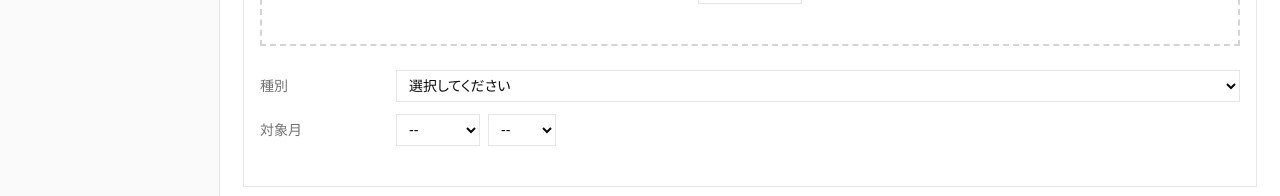
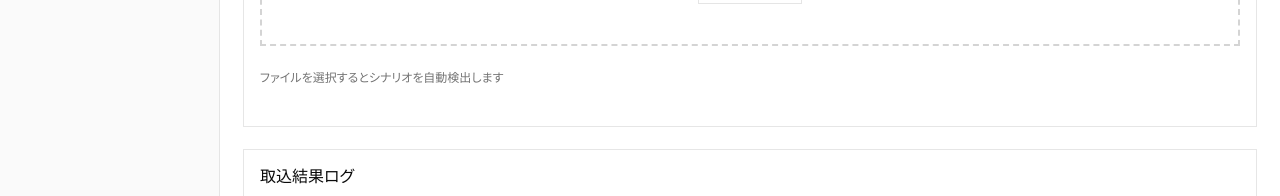
Before and after one commit to sudat/fpa-dashboard, a React (Vite) app: page / in a window 1280 px wide. Both pictures are taken after a click on the button "管理". Shown: the part 224-420 px from the top of the page. Built offline with nearby package versions, Linux system fonts and the light colour scheme.

Commit message:
feat(admin): refactor scenario input form to show auto-detected scenarios

```diff
--- a/src/features/admin/components/scenario-input-form.tsx
+++ b/src/features/admin/components/scenario-input-form.tsx
@@ -1,217 +1,58 @@
-import { useState, useCallback, type ChangeEvent } from "react"
-import type { ScenarioKind, ScenarioInput } from "@/lib/domain/upload-contract"
-import { scenarioInputSchema } from "@/lib/domain/upload-contract"
+import type { ScenarioKind } from "@/lib/domain/upload-contract"
+import type { DetectedScenario } from "../hooks/use-upload-flow"
 import { TYPOGRAPHY } from "@/lib/ui/theme"
 
-const KIND_OPTIONS: { value: ScenarioKind; label: string }[] = [
-  { value: "actual", label: "実績" },
-  { value: "budget", label: "予算" },
-  { value: "forecast", label: "見込" },
-]
-
-const YEAR_OPTIONS = Array.from({ length: 11 }, (_, i) => {
-  const year = new Date().getFullYear() - 3 + i
-  return { value: String(year), label: `${year}年` }
-})
-
-const MONTH_OPTIONS = Array.from({ length: 12 }, (_, i) => {
-  const month = i + 1
-  return { value: String(month).padStart(2, "0"), label: `${month}月` }
-})
-
-function parseYearMonth(value: string): { year: string; month: string } {
-  const [year = "", month = ""] = value.split("-")
-  return { year, month }
+const SCENARIO_KIND_LABEL: Record<ScenarioKind, string> = {
+  actual: "実績",
+  budget: "予算",
+  forecast: "見込",
 }
 
 interface ScenarioInputFormProps {
-  value: Partial<ScenarioInput>
+  detectedScenarios: DetectedScenario[] | null
   generatedLabel: string | null
-  onChange: (input: ScenarioInput) => void
-  disabled?: boolean
+  isLoading?: boolean
 }
 
 export function ScenarioInputForm({
-  value,
+  detectedScenarios,
   generatedLabel,
-  onChange,
-  disabled,
+  isLoading,
 }: ScenarioInputFormProps) {
-  const [localKind, setLocalKind] = useState(value.kind ?? "")
-  const [tmYear, setTmYear] = useState(() => parseYearMonth(value.targetMonth ?? "").year)
-  const [tmMonth, setTmMonth] = useState(() => parseYearMonth(value.targetMonth ?? "").month)
-  const [fsYear, setFsYear] = useState(() => parseYearMonth(value.forecastStart ?? "").year)
-  const [fsMonth, setFsMonth] = useState(() => parseYearMonth(value.forecastStart ?? "").month)
-
-  const kind = localKind
-  const targetMonth = tmYear && tmMonth ? `${tmYear}-${tmMonth}` : ""
-  const forecastStart = fsYear && fsMonth ? `${fsYear}-${fsMonth}` : ""
-
-  const tryBuildAndNotify = useCallback(
-    (candidate: { k: string; tm: string; fs: string }) => {
-      if (!candidate.k || !candidate.tm) return
-
-      const input: ScenarioInput = {
-        kind: candidate.k as ScenarioKind,
-        targetMonth: candidate.tm,
-        ...(candidate.fs ? { forecastStart: candidate.fs } : {}),
-      }
-
-      const parsed = scenarioInputSchema.safeParse(input)
-      if (parsed.success) {
-        onChange(parsed.data)
-      }
-    },
-    [onChange],
-  )
-
-  const handleKindChange = useCallback(
-    (e: ChangeEvent<HTMLSelectElement>) => {
-      const v = e.target.value
-      setLocalKind(v)
-      tryBuildAndNotify({ k: v, tm: targetMonth, fs: forecastStart })
-    },
-    [tryBuildAndNotify, targetMonth, forecastStart],
-  )
-
-  const handleTargetMonthYearChange = useCallback(
-    (e: ChangeEvent<HTMLSelectElement>) => {
-      const v = e.target.value
-      setTmYear(v)
-      const tm = v && tmMonth ? `${v}-${tmMonth}` : ""
-      tryBuildAndNotify({ k: kind, tm, fs: forecastStart })
-    },
-    [tryBuildAndNotify, kind, tmMonth, forecastStart],
-  )
-
-  const handleTargetMonthMonthChange = useCallback(
-    (e: ChangeEvent<HTMLSelectElement>) => {
-      const v = e.target.value
-      setTmMonth(v)
-      const tm = tmYear && v ? `${tmYear}-${v}` : ""
-      tryBuildAndNotify({ k: kind, tm, fs: forecastStart })
-    },
-    [tryBuildAndNotify, kind, tmYear, forecastStart],
-  )
-
-  const handleForecastStartYearChange = useCallback(
-    (e: ChangeEvent<HTMLSelectElement>) => {
-      const v = e.target.value
-      setFsYear(v)
-      const fs = v && fsMonth ? `${v}-${fsMonth}` : ""
-      tryBuildAndNotify({ k: kind, tm: targetMonth, fs })
-    },
-    [tryBuildAndNotify, kind, targetMonth, fsMonth],
-  )
-
-  const handleForecastStartMonthChange = useCallback(
-    (e: ChangeEvent<HTMLSelectElement>) => {
-      const v = e.target.value
-      setFsMonth(v)
-      const fs = fsYear && v ? `${fsYear}-${v}` : ""
-      tryBuildAndNotify({ k: kind, tm: targetMonth, fs })
-    },
-    [tryBuildAndNotify, kind, targetMonth, fsYear],
-  )
-
-  const showForecastStart = kind === "actual" || kind === "forecast"
-
   return (
     <div className="flex flex-col gap-4">
-      <div className="grid grid-cols-[120px_1fr] items-center gap-x-4 gap-y-3">
-        <label htmlFor="scenario-kind" className={`${TYPOGRAPHY.body} text-muted-foreground`}>
-          種別
-        </label>
-        <select
-          id="scenario-kind"
-          value={kind}
-          onChange={handleKindChange}
-          disabled={disabled}
-          className="h-8 rounded-none border bg-background px-2 text-sm disabled:opacity-50"
-        >
-          <option value="">選択してください</option>
-          {KIND_OPTIONS.map((opt) => (
-            <option key={opt.value} value={opt.value}>
-              {opt.label}
-            </option>
-          ))}
-        </select>
-
-        <label htmlFor="target-month" className={`${TYPOGRAPHY.body} text-muted-foreground`}>
-          対象月
-        </label>
-        <div className="flex gap-2">
-          <select
-            id="target-month-year"
-            value={tmYear}
-            onChange={handleTargetMonthYearChange}
-            disabled={disabled}
-            className="h-8 rounded-none border bg-background px-2 text-sm disabled:opacity-50"
-          >
-            <option value="">--</option>
-            {YEAR_OPTIONS.map((opt) => (
-              <option key={opt.value} value={opt.value}>
-                {opt.label}
-              </option>
+      {isLoading ? (
+        <span className={`${TYPOGRAPHY.small} text-muted-foreground`}>
+          シナリオを検出中...
+        </span>
+      ) : detectedScenarios && detectedScenarios.length > 0 ? (
+        <div className="flex flex-col gap-2">
+          <span className={`${TYPOGRAPHY.small} text-muted-foreground`}>
+            検出されたシナリオ
+          </span>
+          <ul className="flex flex-col gap-1">
+            {detectedScenarios.map((scenario, i) => (
+              <li key={i} className={`${TYPOGRAPHY.body} flex items-center gap-2`}>
+                <span className="font-medium">
+                  {SCENARIO_KIND_LABEL[scenario.kind] ?? scenario.kind}
+                </span>
+                <span className="text-muted-foreground">
+                  {scenario.targetMonth}〜
+                  {computeEndMonth(scenario.targetMonth, scenario.monthCount)}
+                  ({scenario.monthCount}ヶ月分, {scenario.rowCount}行)
+                </span>
+              </li>
             ))}
-          </select>
-          <select
-            id="target-month"
-            value={tmMonth}
-            onChange={handleTargetMonthMonthChange}
-            disabled={disabled}
-            className="h-8 rounded-none border bg-background px-2 text-sm disabled:opacity-50"
-          >
-            <option value="">--</option>
-            {MONTH_OPTIONS.map((opt) => (
-              <option key={opt.value} value={opt.value}>
-                {opt.label}
-              </option>
-            ))}
-          </select>
+          </ul>
         </div>
-
-        {showForecastStart && (
-          <>
-            <label htmlFor="forecast-start" className={`${TYPOGRAPHY.body} text-muted-foreground`}>
-              見込開始月
-            </label>
-            <div className="flex gap-2">
-              <select
-                id="forecast-start-year"
-                value={fsYear}
-                onChange={handleForecastStartYearChange}
-                disabled={disabled}
-                className="h-8 rounded-none border bg-background px-2 text-sm disabled:opacity-50"
-              >
-                <option value="">--</option>
-                {YEAR_OPTIONS.map((opt) => (
-                  <option key={opt.value} value={opt.value}>
-                    {opt.label}
-                  </option>
-                ))}
-              </select>
-              <select
-                id="forecast-start"
-                value={fsMonth}
-                onChange={handleForecastStartMonthChange}
-                disabled={disabled}
-                className="h-8 rounded-none border bg-background px-2 text-sm disabled:opacity-50"
-              >
-                <option value="">--</option>
-                {MONTH_OPTIONS.map((opt) => (
-                  <option key={opt.value} value={opt.value}>
-                    {opt.label}
-                  </option>
-                ))}
-              </select>
-            </div>
-          </>
-        )}
-      </div>
+      ) : (
+        <span className={`${TYPOGRAPHY.small} text-muted-foreground`}>
+          ファイルを選択するとシナリオを自動検出します
+        </span>
+      )}
 
       {generatedLabel && (
-        <div className="rounded-none border bg-muted/50 px-3 py-2">
+        <div className="rounded-md border bg-muted/50 px-3 py-2">
           <span className={TYPOGRAPHY.small}>生成ラベル: </span>
           <span className={`${TYPOGRAPHY.body} font-medium`}>{generatedLabel}</span>
         </div>
@@ -219,3 +60,13 @@ export function ScenarioInputForm({
     </div>
   )
 }
+
+function computeEndMonth(startMonth: string, monthCount: number): string {
+  const [yearStr, monthStr] = startMonth.split("-")
+  const year = Number(yearStr)
+  const month = Number(monthStr)
+  const endMonth = month + monthCount - 1
+  const endYear = year + Math.floor((endMonth - 1) / 12)
+  const endM = ((endMonth - 1) % 12) + 1
+  return `${endYear}-${String(endM).padStart(2, "0")}`
+}
--- a/src/features/admin/components/upload-section.tsx
+++ b/src/features/admin/components/upload-section.tsx
@@ -8,6 +8,7 @@ import {
 import { Button } from "@/components/ui/button"
 import { Badge } from "@/components/ui/badge"
 import { TYPOGRAPHY, SPACING } from "@/lib/ui/theme"
+import { cn } from "@/lib/utils"
 import { useUploadFlow } from "../hooks/use-upload-flow"
 import { ScenarioInputForm } from "./scenario-input-form"
 import { UploadPreview } from "./upload-preview"
@@ -19,7 +20,6 @@ export function UploadSection() {
   const {
     state,
     selectFile,
-    setScenarioInput,
     preview,
     commit,
     reset,
@@ -98,29 +98,34 @@ export function UploadSection() {
                 onDrop={handleDrop}
                 onDragOver={handleDragOver}
                 onDragLeave={handleDragLeave}
-                className={`flex flex-col items-center justify-center rounded-none border-2 border-dashed px-6 py-10 transition-colors ${
+                className={cn(
+                  "flex flex-col items-center justify-center rounded-md border-2 border-dashed px-6 py-10 transition-colors",
                   isDragOver
                     ? "border-primary bg-primary/5"
                     : state.file
-                      ? "border-green-500 bg-green-50/50 dark:bg-green-950/20"
-                      : "border-muted-foreground/30 hover:border-muted-foreground/50"
-                }`}
+                      ? "border-[color:var(--positive)] bg-positive-muted"
+                      : "border-muted-foreground/30 hover:border-muted-foreground/50",
+                )}
               >
                 {state.file ? (
                   <div className="flex items-center gap-3">
-                    <Badge variant="outline" className="rounded-none bg-green-100 text-green-800 dark:bg-green-900/30 dark:text-green-400">
+                    <Badge
+                      variant="outline"
+                      className="border-[color:var(--positive)] bg-positive-muted text-positive"
+                    >
                       選択済み
                     </Badge>
                     <span className={TYPOGRAPHY.body}>{state.file.name}</span>
                     <span className={TYPOGRAPHY.small}>
                       ({(state.file.size / 1024).toFixed(1)} KB)
                     </span>
-                    <button
+                    <Button
+                      variant="ghost"
+                      size="xs"
                       onClick={reset}
-                      className="rounded-none px-2 py-0.5 text-xs text-muted-foreground hover:text-foreground hover:bg-muted"
                     >
                       変更
-                    </button>
+                    </Button>
                   </div>
                 ) : (
                   <>
@@ -146,10 +151,9 @@ export function UploadSection() {
               </div>
 
               <ScenarioInputForm
-                value={state.scenarioInput ?? {}}
+                detectedScenarios={state.detectedScenarios}
                 generatedLabel={state.generatedLabel}
-                onChange={setScenarioInput}
-                disabled={isUploading || isPreviewing}
+                isLoading={isPreviewing}
               />
 
               {state.preview && (
@@ -164,8 +168,8 @@ export function UploadSection() {
               )}
 
               {state.errorMessage && state.phase === "error" && (
-                <div className="rounded-none border border-red-300 bg-red-50 px-3 py-2 dark:bg-red-950/30">
-                  <p className="text-red-600 text-sm">{state.errorMessage}</p>
+                <div className="rounded-md border border-[color:var(--negative)] bg-negative-muted px-3 py-2">
+                  <p className="text-negative text-sm">{state.errorMessage}</p>
                 </div>
               )}
 
--- a/src/features/admin/hooks/use-upload-flow.ts
+++ b/src/features/admin/hooks/use-upload-flow.ts
@@ -1,5 +1,5 @@
 import { useState, useCallback, useRef } from "react"
-import type { ScenarioInput, ReplacementWarning, UploadMetadata } from "@/lib/domain/upload-contract"
+import type { ScenarioKind, ScenarioInput, ReplacementWarning, UploadMetadata } from "@/lib/domain/upload-contract"
 import { scenarioInputSchema } from "@/lib/domain/upload-contract"
 import { gasClient, isGasAvailable, type UploadPreview } from "@/lib/gas/gas-client"
 import { generateScenarioLabel } from "@/lib/domain/scenario-label"
@@ -13,6 +13,13 @@ export type UploadPhase =
   | "success"
   | "error"
 
+export interface DetectedScenario {
+  kind: ScenarioKind
+  targetMonth: string
+  monthCount: number
+  rowCount: number
+}
+
 export interface UploadState {
   phase: UploadPhase
   file: File | null
@@ -20,6 +27,7 @@ export interface UploadState {
   scenarioInput: ScenarioInput | null
   generatedLabel: string | null
   preview: UploadPreview["preview"] | null
+  detectedScenarios: DetectedScenario[] | null
   replacementWarning: ReplacementWarning | null
   result: UploadMetadata | null
   errorMessage: string | null
@@ -32,12 +40,13 @@ const INITIAL_STATE: UploadState = {
   scenarioInput: null,
   generatedLabel: null,
   preview: null,
+  detectedScenarios: null,
   replacementWarning: null,
   result: null,
   errorMessage: null,
 }
 
-function mockPreviewUpload(_base64: string, _input: ScenarioInput): UploadPreview {
+function mockPreviewUpload(_base64: string, _input: ScenarioInput): UploadPreview & { detectedScenarios?: DetectedScenario[] } {
   return {
     preview: {
       rawRowCount: 42,
@@ -45,6 +54,9 @@ function mockPreviewUpload(_base64: string, _input: ScenarioInput): UploadPrevie
       accounts: ["売上高", "売上原価", "販管費"],
     },
     replacementWarning: null,
+    detectedScenarios: [
+      { kind: "actual", targetMonth: "2026-01", monthCount: 12, rowCount: 42 },
+    ],
   }
 }
 
@@ -78,12 +90,48 @@ function fileToBase64(file: File): Promise<string> {
   })
 }
 
+function buildDefaultScenarioInput(): ScenarioInput {
+  const now = new Date()
+  const targetMonth = `${now.getFullYear()}-${String(now.getMonth() + 1).padStart(2, "0")}`
+  return scenarioInputSchema.parse({ kind: "actual" as ScenarioKind, targetMonth })
+}
+
+function extractDetectedScenarios(result: unknown): DetectedScenario[] | null {
+  const obj = result as Record<string, unknown>
+  if (Array.isArray(obj?.detectedScenarios)) {
+    return obj.detectedScenarios as DetectedScenario[]
+  }
+  return null
+}
+
+function autoPopulateFromDetected(detected: DetectedScenario[] | null): {
+  scenarioInput: ScenarioInput | null
+  generatedLabel: string | null
+} {
+  if (!detected || detected.length === 0) return { scenarioInput: null, generatedLabel: null }
+  const first = detected[0]
+  try {
+    const scenarioInput = scenarioInputSchema.parse({
+      kind: first.kind,
+      targetMonth: first.targetMonth,
+    })
+    return {
+      scenarioInput,
+      generatedLabel: generateScenarioLabel(scenarioInput),
+    }
+  } catch {
+    return { scenarioInput: null, generatedLabel: null }
+  }
+}
+
 export function useUploadFlow() {
   const [state, setState] = useState<UploadState>(INITIAL_STATE)
   const abortRef = useRef(false)
+  const fileBase64Ref = useRef<string | null>(null)
 
   const reset = useCallback(() => {
     abortRef.current = false
+    fileBase64Ref.current = null
     setState(INITIAL_STATE)
   }, [])
 
@@ -94,12 +142,46 @@ export function useUploadFlow() {
     }
     try {
       const base64 = await fileToBase64(file)
+      fileBase64Ref.current = base64
+
       setState({
         ...INITIAL_STATE,
-        phase: "file_selected",
+        phase: "previewing",
         file,
         fileBase64: base64,
       })
+
+      abortRef.current = false
+
+      try {
+        const defaultInput = buildDefaultScenarioInput()
+        const useMock = !isGasAvailable()
+        const result = useMock
+          ? mockPreviewUpload(base64, defaultInput)
+          : await gasClient.previewUpload(base64, defaultInput)
+
+        if (abortRef.current) return
+
+        const detected = extractDetectedScenarios(result)
+        const { scenarioInput, generatedLabel } = autoPopulateFromDetected(detected)
+
+        setState((prev) => ({
+          ...prev,
+          preview: result.preview,
+          replacementWarning: result.replacementWarning,
+          detectedScenarios: detected,
+          scenarioInput: scenarioInput ?? prev.scenarioInput,
+          generatedLabel: generatedLabel ?? prev.generatedLabel,
+          phase: result.replacementWarning ? "warning_shown" : "file_selected",
+        }))
+      } catch (e) {
+        if (abortRef.current) return
+        setState((prev) => ({
+          ...prev,
+          phase: "file_selected",
+          errorMessage: e instanceof Error ? e.message : "プレビュー取得エラー",
+        }))
+      }
     } catch (e) {
       setState((prev) => ({
         ...prev,
@@ -123,24 +205,28 @@ export function useUploadFlow() {
   }, [])
 
   const preview = useCallback(async () => {
-    const { fileBase64, scenarioInput } = state
-    if (!fileBase64 || !scenarioInput) return
+    const fileBase64 = fileBase64Ref.current
+    if (!fileBase64) return
 
     abortRef.current = false
     setState((prev) => ({ ...prev, phase: "previewing", preview: null, replacementWarning: null }))
 
     try {
+      const defaultInput = buildDefaultScenarioInput()
       const useMock = !isGasAvailable()
       const result = useMock
-        ? mockPreviewUpload(fileBase64, scenarioInput)
-        : await gasClient.previewUpload(fileBase64, scenarioInput)
+        ? mockPreviewUpload(fileBase64, defaultInput)
+        : await gasClient.previewUpload(fileBase64, defaultInput)
 
       if (abortRef.current) return
+
+      const detected = extractDetectedScenarios(result)
 
       setState((prev) => ({
         ...prev,
         preview: result.preview,
         replacementWarning: result.replacementWarning,
+        detectedScenarios: detected,
         phase: result.replacementWarning ? "warning_shown" : "file_selected",
       }))
     } catch (e) {
@@ -151,10 +237,11 @@ export function useUploadFlow() {
         errorMessage: e instanceof Error ? e.message : "プレビュー取得エラー",
       }))
     }
-  }, [state])
+  }, [])
 
   const commit = useCallback(async () => {
-    const { fileBase64, scenarioInput, replacementWarning } = state
+    const fileBase64 = fileBase64Ref.current
+    const { scenarioInput, replacementWarning } = state
     if (!fileBase64 || !scenarioInput) return
 
     abortRef.current = false
```
